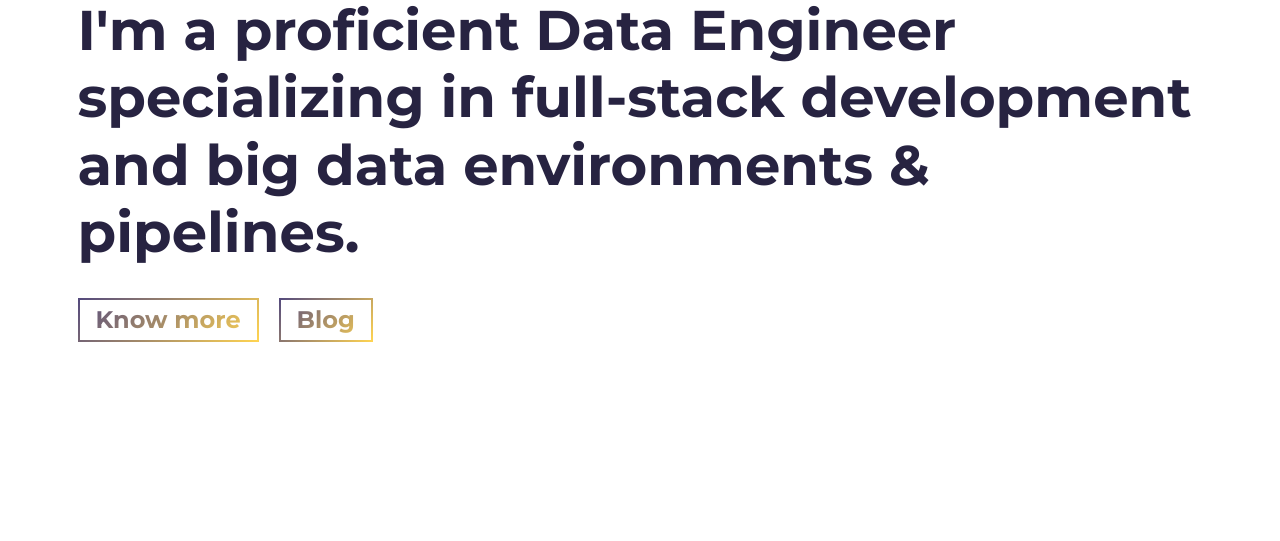
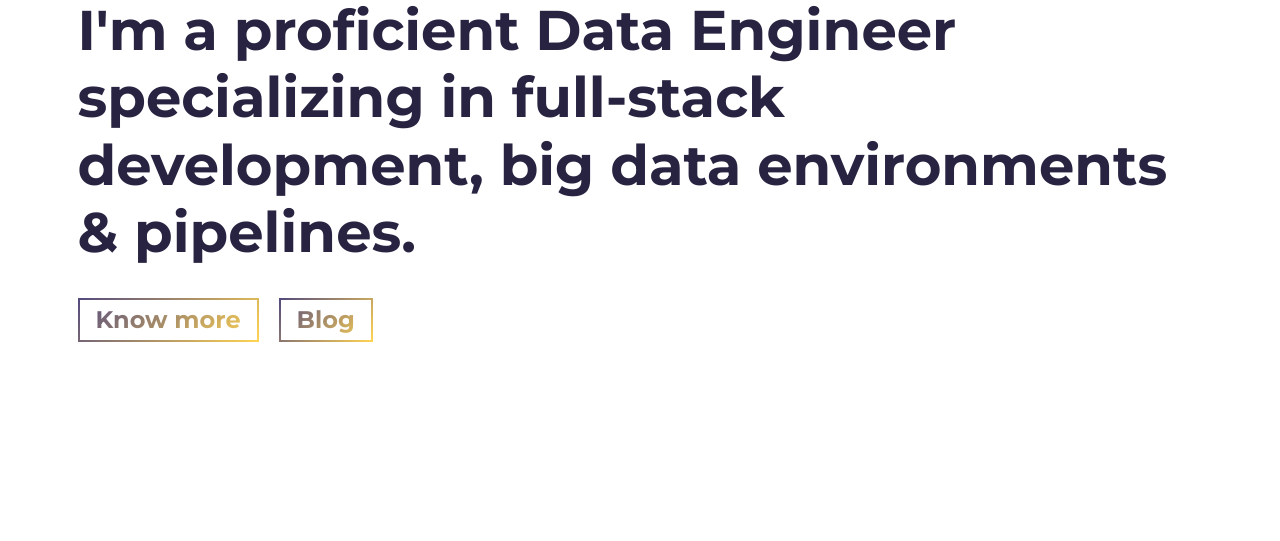
Before and after one commit to HoMaYoO-N/MyPersonalWebsite, a website built with Parcel: page src/index.html in a window 1280 px wide. Shown: the part 259-800 px from the top of the page. Built offline with nearby package versions, Linux system fonts and the light colour scheme.

Commit message:
pnctation

```diff
--- a/src/index.html
+++ b/src/index.html
@@ -34,7 +34,7 @@
         <h1 class="hero-title load-hidden">
           Hi, my name is <span class="text-color-main">Homayoun Banazadeh</span>
           <br />
-          I'm a proficient Data Engineer specializing in full-stack development and big data environments & pipelines.
+          I'm a proficient Data Engineer specializing in full-stack development, big data environments & pipelines.
         </h1>
         <p class="hero-cta load-hidden">
           <a rel="noreferrer" class="cta-btn cta-btn--hero" href="#about">Know more</a>
```
